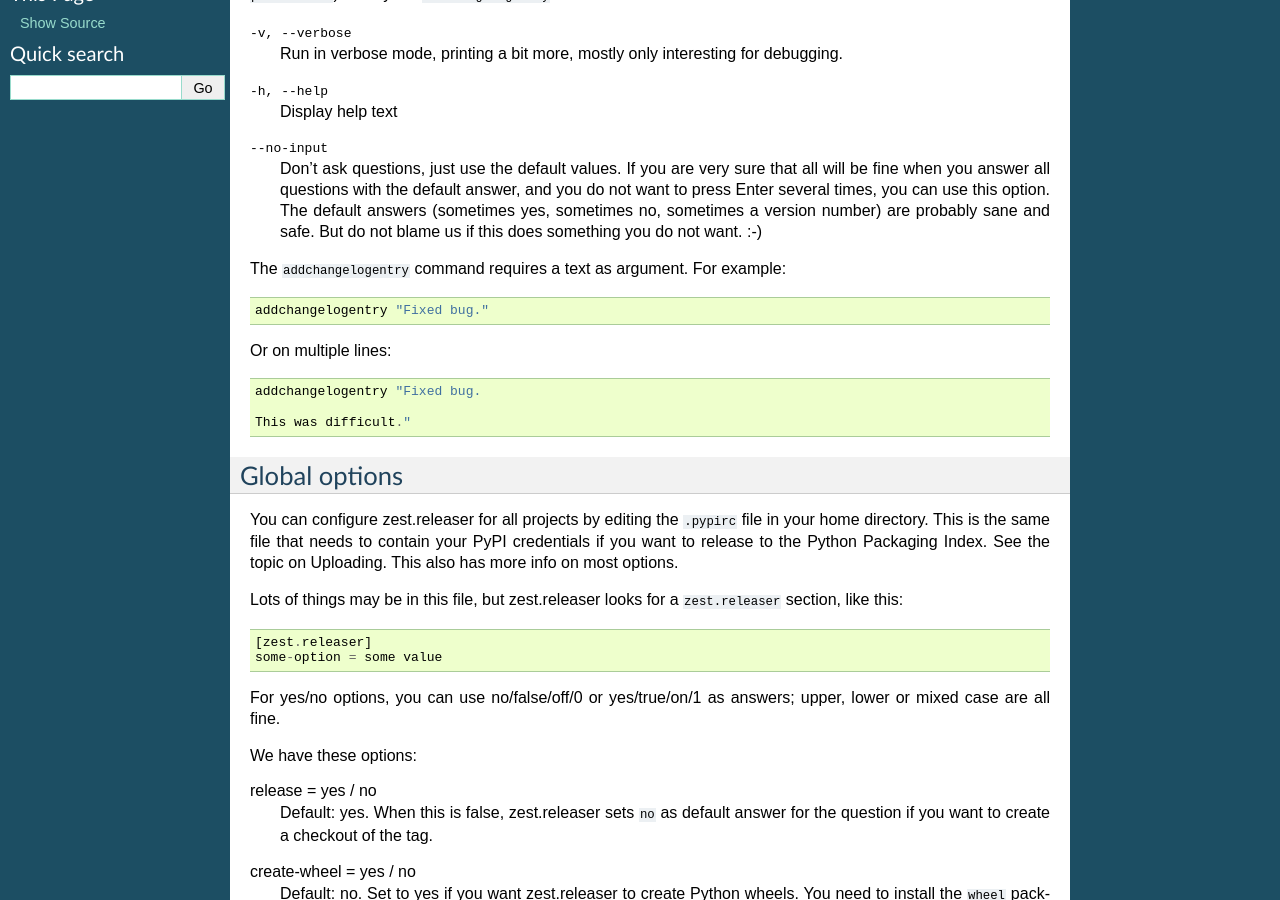
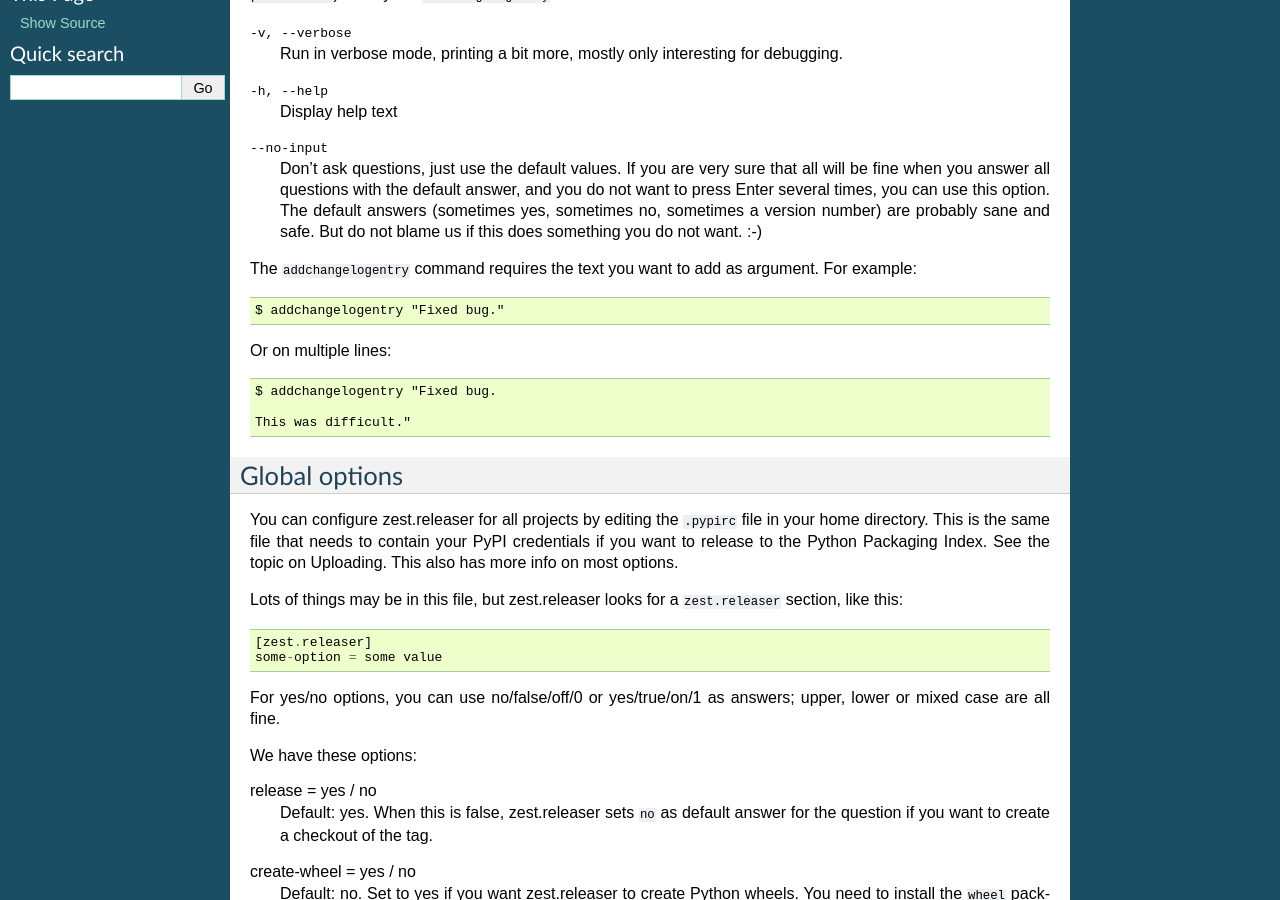
Before and after one commit to zestsoftware/zest.releaser, a Sphinx documentation site: the page built from doc/source/options.rst, in a window 1280 px wide and 900 px high, scrolled down 305 px. Built offline with Sphinx 7.4.7, drawn with Linux system fonts in a browser that asks for light colours.

Commit message:
Minor docs edits based on feedback.

```diff
--- a/doc/source/options.rst
+++ b/doc/source/options.rst
@@ -33,14 +33,14 @@
     and safe.  But do not blame us if this does something you do not
     want. :-)
 
-The ``addchangelogentry`` command requires a text as argument.  For
-example::
+The ``addchangelogentry`` command requires the text you want to add as
+argument.  For example::
 
-  addchangelogentry "Fixed bug."
+  $ addchangelogentry "Fixed bug."
 
 Or on multiple lines::
 
-  addchangelogentry "Fixed bug.
+  $ addchangelogentry "Fixed bug.
 
   This was difficult."
 
```
